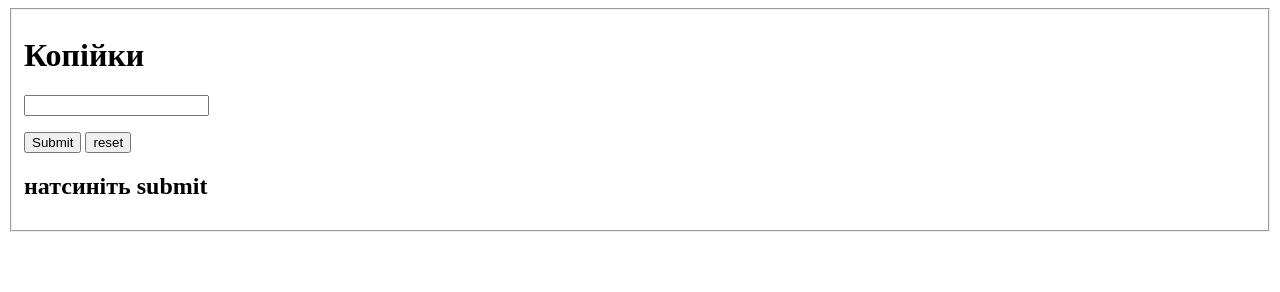
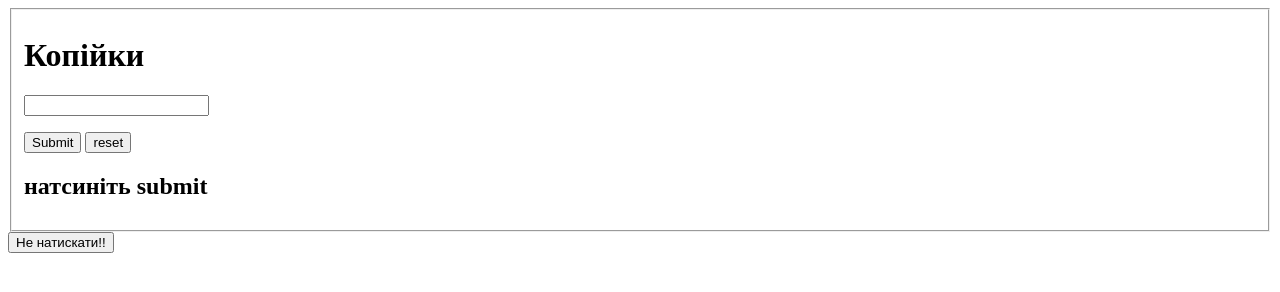
Before and after one commit to Prow3/school, a website: page index.html in a window 1280 px wide. Drawn offline with Linux system fonts and the light colour scheme.

Commit message:
modified:   index.html 	modified:   main.js

```diff
--- a/index.html
+++ b/index.html
@@ -25,6 +25,6 @@
       </fieldset>
     </form>
     <script src="main.js"></script>
-
+    <input type="button" value="Не натискати!!" onclick="ab()">
   </body>
 </html>
--- a/main.js
+++ b/main.js
@@ -10,6 +10,9 @@ function v1() {
   cop = cop % 100;
   let res = grn + " гривень та " + cop + " копiйок";
   document.getElementById("res").innerHTML = res;
+}
+button.addEventListener("click", v1);
+function ab() {
   var audio = new Audio();
   audio.preload = "auto";
   audio.src =
@@ -21,4 +24,3 @@ function v1() {
     "https://cdn.discordapp.com/attachments/894902167314501633/1103005130657378405/padenie-truby.mp3";
   audio.play();
 }
-button.addEventListener("click", v1);
```
